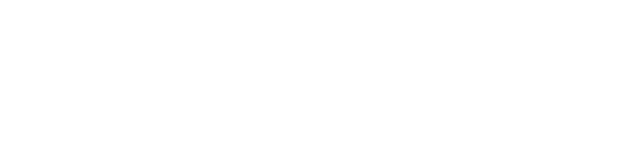
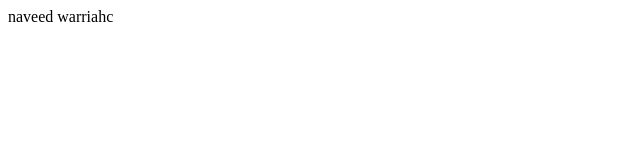
Before and after one commit to muhammadnaveedwarraich/bootcamp, a plain HTML site: page index.html in a window 1280 px wide. Shown: the whole page, without its empty margins (0-640 px from the left). Drawn offline with Linux system fonts and the light colour scheme.

Commit message:
some change

```diff
--- a/index.html
+++ b/index.html
@@ -6,5 +6,7 @@
     <meta name="viewport" content="width=device-width, initial-scale=1.0" />
     <title>Document</title>
   </head>
-  <body></body>
+  <body>
+    naveed warriahc
+  </body>
 </html>
```
